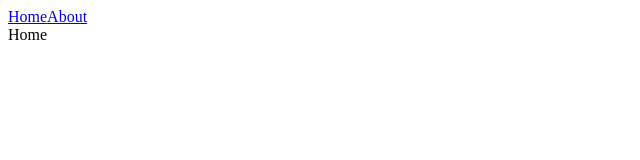
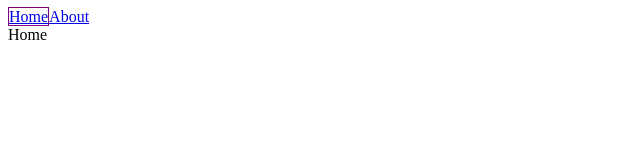
Before and after one commit to pecourses/pe2024-1-react-app, a React (Vite) app: page / in a window 1280 px wide. Shown: the top 160 px of the page, without its empty margins (0-640 px from the left). Built offline with nearby package versions, Linux system fonts and the light colour scheme; the HTML template or start-up script is replaced by a standard one.

Commit message:
Add NavLink

```diff
--- a/src/App.jsx
+++ b/src/App.jsx
@@ -1,6 +1,7 @@
 import { useEffect } from "react";
 import {
   Link,
+  NavLink,
   Route,
   BrowserRouter as Router,
   Routes,
@@ -10,11 +11,19 @@ import {
 {
   /* <Route path="/about" Component={About} /> */
 }
+
+const linkStyle = ({ isActive }) =>
+  isActive ? { border: "1px solid purple" } : {};
+
 function App() {
   return (
     <Router>
-      <Link to="/">Home</Link>
-      <Link to="/about">About</Link>
+      <NavLink to="/" style={linkStyle}>
+        Home
+      </NavLink>
+      <NavLink to="/about" style={linkStyle}>
+        About
+      </NavLink>
       <Routes>
         <Route path="/" element={<Home />} />
         <Route path="/about" element={<About />} />
@@ -23,10 +32,6 @@ function App() {
     </Router>
   );
 }
-// Link змінює location (host:port/location)
-// Router підписаний на зміну location
-// Коли location змінюєтиься, то Router шукає відповідний Route
-// і виводе з нього element / Component
 
 export default App;
 
```
